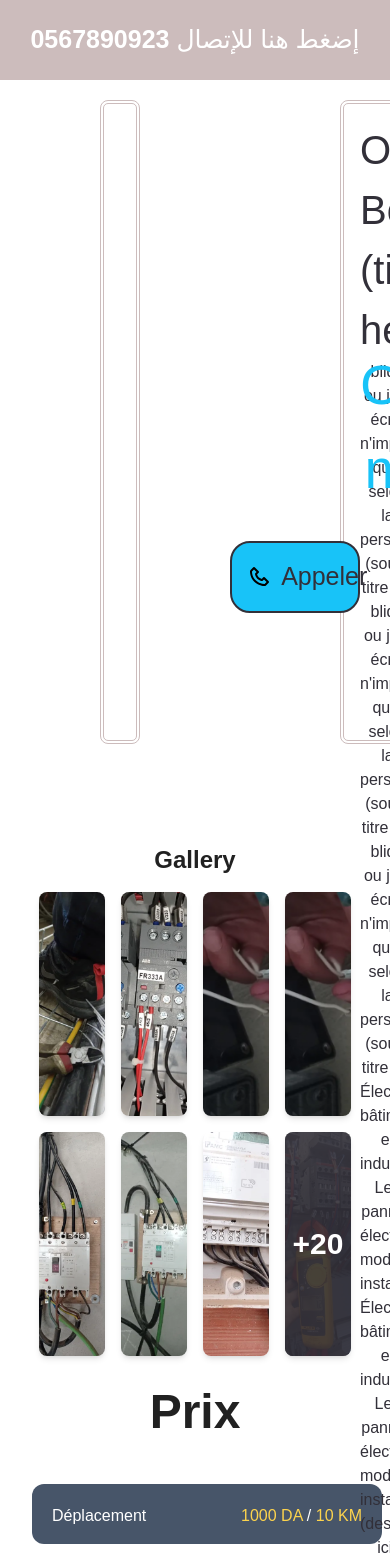
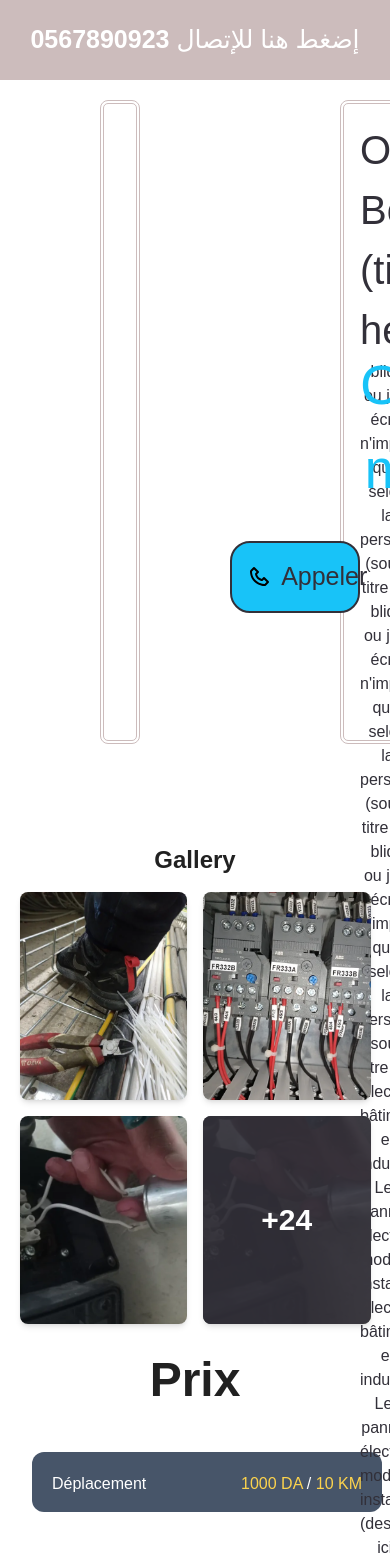
Before and after one commit to chemsodev/landing-page-template, a React (Vite) app: page / in a window 390 px wide. Shown: the top 1556 px of the page. Built offline with nearby package versions, Linux system fonts and the light colour scheme.

Commit message:
made the Gallery responsive

```diff
--- a/src/components/Gallery.jsx
+++ b/src/components/Gallery.jsx
@@ -1,4 +1,4 @@
-import React, { useState } from "react";
+import React, { useState, useEffect } from "react";
 import Lightbox from "yet-another-react-lightbox";
 import "yet-another-react-lightbox/styles.css";
 
@@ -65,31 +65,55 @@ const slides = [
 function Gallery() {
   const [open, setOpen] = useState(false);
   const [currentIndex, setCurrentIndex] = useState(0);
+  const [visibleSlidesCount, setVisibleSlidesCount] = useState(getVisibleSlidesCount());
+
+  useEffect(() => {
+    const handleResize = () => {
+      setVisibleSlidesCount(getVisibleSlidesCount());
+    };
+
+    window.addEventListener("resize", handleResize);
+
+    return () => {
+      window.removeEventListener("resize", handleResize);
+    };
+  }, []);
+
+
+  function getVisibleSlidesCount() {
+    if (window.innerWidth >= 1024) {
+      return 8;
+    } else if (window.innerWidth >= 768) {
+      return 6;
+    } else {
+      return 4;
+    }
+  }
+
+  const visibleSlides = slides.slice(0, visibleSlidesCount);
+  const remainingCount = slides.length - visibleSlides.length;
+  const showMoreIndex = visibleSlides.length - 1;
 
   const handleThumbnailClick = (index) => {
     setOpen(true);
     setCurrentIndex(index);
   };
 
-  const visibleSlides = slides.slice(0, 8);
-  const remainingCount = slides.length - 8;
-  const showMoreIndex = 7;
-
   return (
     <div>
       <h2 className="text-center text-2xl font-bold mb-4">Gallery</h2>
-      <div className="grid grid-cols-4 gap-4 w-[80%] mx-auto">
+      <div className="grid grid-cols-2 md:grid-cols-3 lg:grid-cols-4 gap-4 w-[90%] md:w-[80%] mx-auto">
         {visibleSlides.map((slide, index) => (
           <div key={index} className="relative group">
             <img
               src={slide.src}
               alt={`Thumbnail ${index + 1}`}
               onClick={() => handleThumbnailClick(index)}
-              className="w-full h-56 object-cover cursor-pointer rounded-lg shadow-md transition-transform transform group-hover:scale-105"
+              className="w-full h-52 md:h-56 object-cover cursor-pointer rounded-lg shadow-md transition-transform transform group-hover:scale-105"
             />
-            {index === showMoreIndex && (
+            {index === showMoreIndex && remainingCount > 0 && (
               <div
-                onClick={() => handleThumbnailClick(11)}
+                onClick={() => handleThumbnailClick(showMoreIndex + 1)}
                 className="absolute inset-0 flex items-center justify-center bg-black bg-opacity-90 text-white text-3xl font-bold rounded-lg cursor-pointer transition-opacity group-hover:opacity-75 group-hover:scale-105"
               >
                 {`+${remainingCount}`}
```
